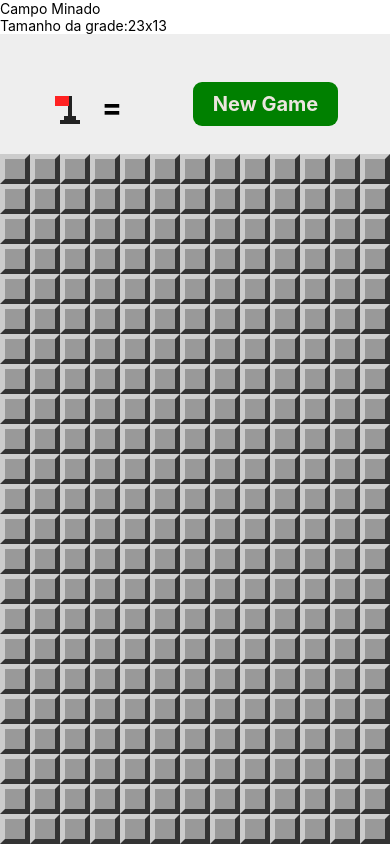
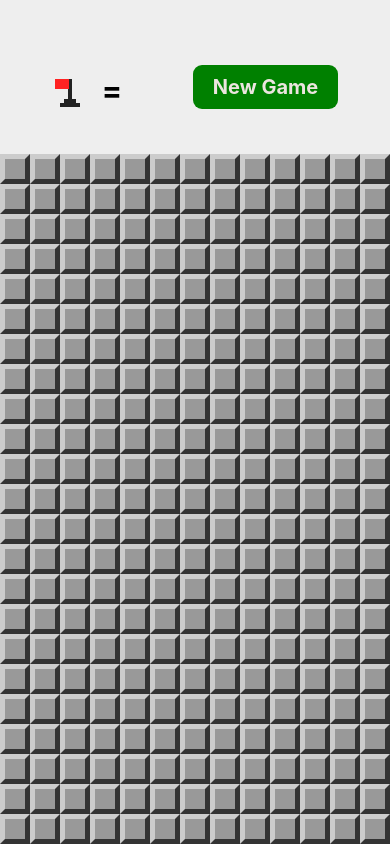
Before and after one commit to davidIsrael-rj/Jogo_Campo_Minado_React-Native, a React Native app: screen / in a window 390 px wide. Built offline with nearby package versions, Linux system fonts and the light colour scheme.

Commit message:
Retirando o texto

```diff
--- a/src/App.jsx
+++ b/src/App.jsx
@@ -73,15 +73,11 @@ export default class App extends Component {
         return (
             <>
                 <SafeAreaView style={styles.container}>
-                    <Text style={styles.welcome}>Campo Minado</Text>
-                    <Text style={styles.instructions}>Tamanho da grade:
-                        {params.getRowsAmount()}x{params.getColumnsAmount()}
-                    </Text>
-                        <Header/>
+                    <Header />
                     <View style={styles.board}>
                         <MineField board={this.state.board}
                             onOpenField={this.onOpenField}
-                            onSelectField={this.onSelectField}/>
+                            onSelectField={this.onSelectField} />
                     </View>
                 </SafeAreaView>
             </>
@@ -93,7 +89,7 @@ const styles = StyleSheet.create({
     container: {
         flex: 1,
         justifyContent: "flex-end",
-        backgroundColor:'#fff',
+        backgroundColor: '#fff',
         padding: 10
     },
     board: {
```
